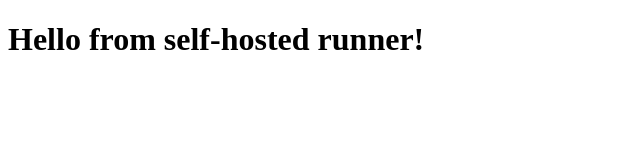
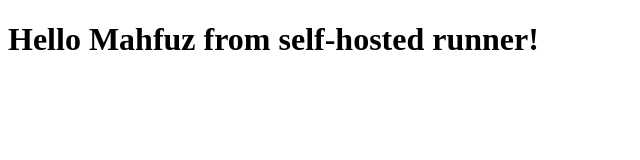
Before and after one commit to mehedih11/github-actions-lab, a plain HTML site: page index.html in a window 1280 px wide. Shown: the whole page, without its empty margins (0-640 px from the left). Drawn offline with Linux system fonts and the light colour scheme.

Commit message:
edit html file

```diff
--- a/index.html
+++ b/index.html
@@ -1,9 +1,12 @@
 <!DOCTYPE html>
 <html>
+
 <head>
     <title>Test Page</title>
 </head>
+
 <body>
-    <h1>Hello from self-hosted runner!</h1>
+    <h1>Hello Mahfuz from self-hosted runner!</h1>
 </body>
+
 </html>
```
